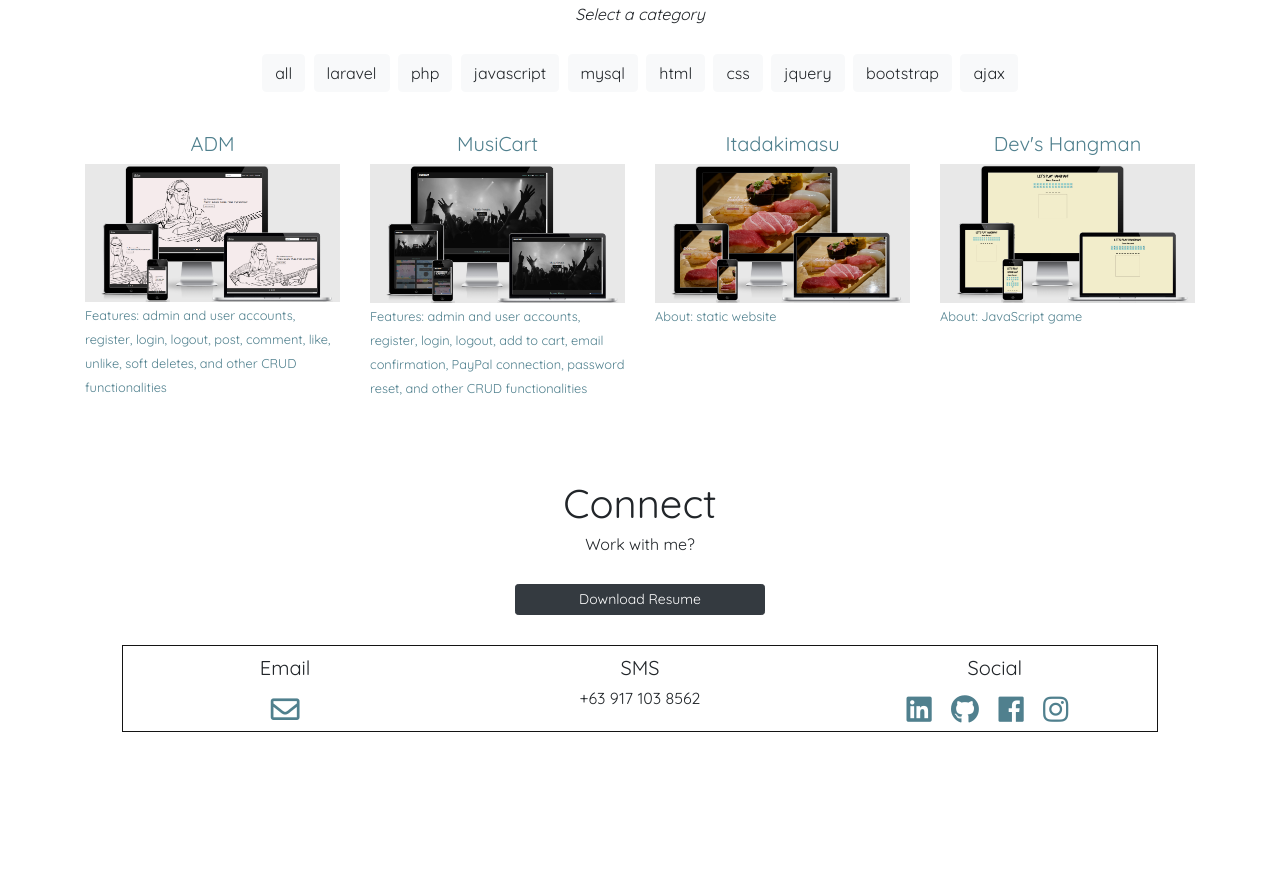
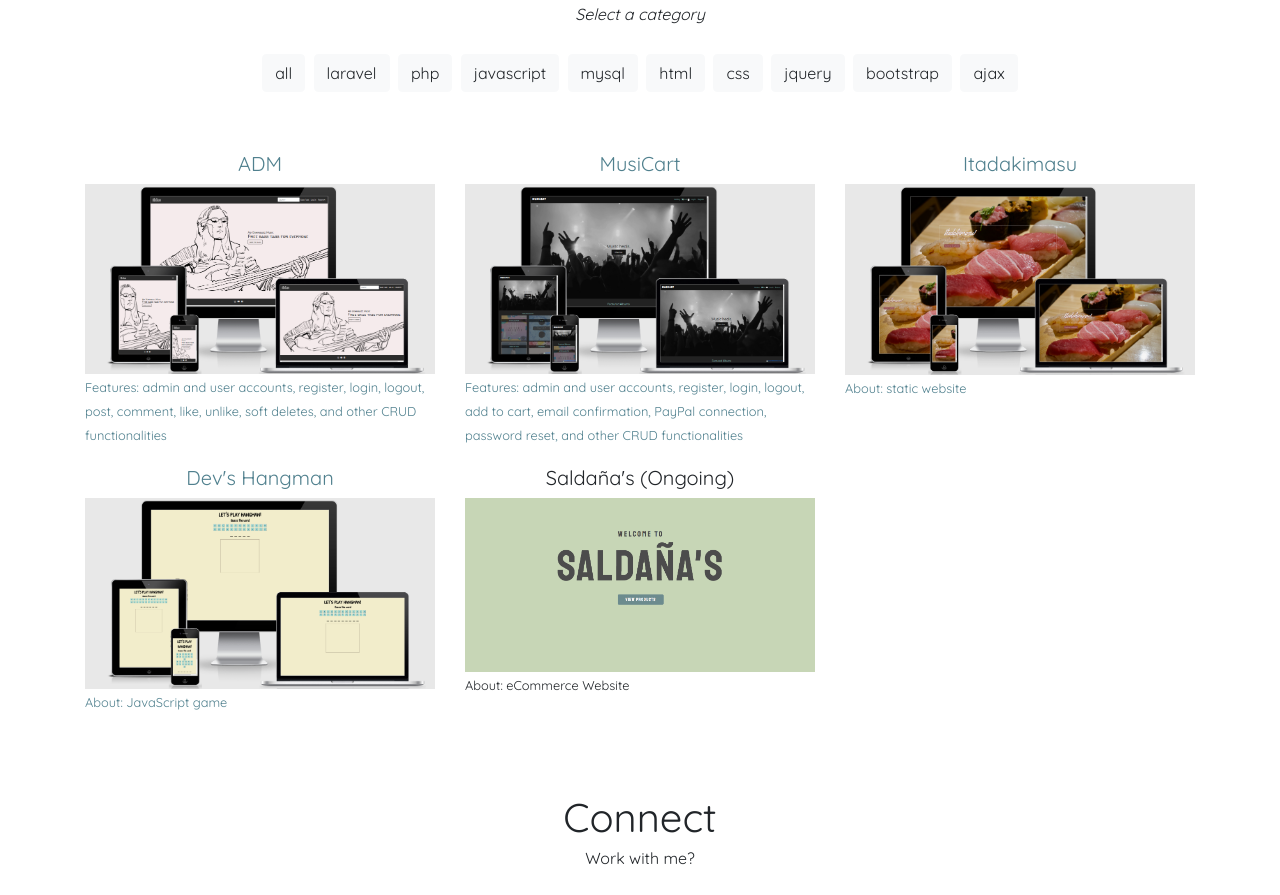
Before and after one commit to abigailsdominguez/portfolio, a plain HTML site: page index.html in a window 1280 px wide. Shown: the part 2760-3655 px from the top of the page. Before the commit the page ends 3512 px from the top, so only its background shows below. Drawn offline with nearby package versions, Linux system fonts and the light colour scheme.

Commit message:
add to portfolio

```diff
--- a/assets/css/style.css
+++ b/assets/css/style.css
@@ -117,6 +117,10 @@ html, body {
 
 .project-screenshots a h5:hover {
 	color: #141414;
+}
+
+.project-screenshots h5 {
+	margin-top: 20px;
 }
 
 /*projects end*/
--- a/assets/js/script.js
+++ b/assets/js/script.js
@@ -23,6 +23,7 @@ $(document).ready(() => {
 		$("#musicart").show();
 		$("#itadakimasu").show();
 		$("#hangman").show();
+		$("#saldanas").show();
 	});
 
 	$("#html-btn").click(() => {
@@ -30,6 +31,7 @@ $(document).ready(() => {
 		$("#musicart").show();
 		$("#itadakimasu").show();
 		$("#hangman").show();
+		$("#saldanas").show();
 	});
 
 	$("#css-btn").click(() => {
@@ -37,6 +39,7 @@ $(document).ready(() => {
 		$("#musicart").show();
 		$("#itadakimasu").show();
 		$("#hangman").show();
+		$("#saldanas").show();
 	});
 
 	$("#bootstrap-btn").click(() => {
@@ -44,6 +47,7 @@ $(document).ready(() => {
 		$("#musicart").show();
 		$("#itadakimasu").show();
 		$("#hangman").show();
+		$("#saldanas").show();
 	});
 
 	$("#laravel-btn").click(() => {
@@ -51,6 +55,7 @@ $(document).ready(() => {
 		$("#musicart").hide();
 		$("#itadakimasu").hide();
 		$("#hangman").hide();
+		$("#saldanas").show();
 	});
 
 	$("#jquery-btn").click(() => {
@@ -58,6 +63,7 @@ $(document).ready(() => {
 		$("#musicart").show();
 		$("#itadakimasu").hide();
 		$("#hangman").show();
+		$("#saldanas").show();
 	});
 
 	$("#javascript-btn").click(() => {
@@ -65,6 +71,7 @@ $(document).ready(() => {
 		$("#musicart").show();
 		$("#itadakimasu").hide();
 		$("#hangman").show();
+		$("#saldanas").show();
 	});
 
 	$("#php-btn").click(() => {
@@ -72,6 +79,7 @@ $(document).ready(() => {
 		$("#musicart").show();
 		$("#itadakimasu").hide();
 		$("#hangman").hide();
+		$("#saldanas").show();
 	});
 
 	$("#mysql-btn").click(() => {
@@ -79,6 +87,7 @@ $(document).ready(() => {
 		$("#musicart").show();
 		$("#itadakimasu").hide();
 		$("#hangman").hide();
+		$("#saldanas").show();
 	});
 
 	$("#ajax-btn").click(() => {
@@ -86,6 +95,7 @@ $(document).ready(() => {
 		$("#musicart").show();
 		$("#itadakimasu").hide();
 		$("#hangman").hide();
+		$("#saldanas").show();
 	});
 
 	$("#backtotop").click(function(){
--- a/index.html
+++ b/index.html
@@ -170,36 +170,43 @@
 					<div class="project-screenshots">
 						<div class="container">
 							<div class="row">
-								<div class="col-lg-3 col-md-6 col-sm-12" id="adm">
+								<div class="col-lg-4 col-md-6 col-sm-12" id="adm">
 									<a href="http://evening-ravine-82121.herokuapp.com/" target="_blank">
 										<h5 class="text-center">ADM</h5>
 										<img class="img-fluid" src="./assets/images/adm.png">
 										<small>Features: admin and user accounts, register, login, logout, post, comment, like, unlike, soft deletes, and other CRUD functionalities</small>
 									</a>
 								</div>
-								<div class="col-lg-3 col-md-6 col-sm-12" id="musicart">
+								<div class="col-lg-4 col-md-6 col-sm-12" id="musicart">
 									<a href="https://musicarttestuser.000webhostapp.com/" target="_blank">
 										<h5 class="text-center">MusiCart</h5>
 										<img class="img-fluid" src="./assets/images/musicart.png">
 										<small>Features: admin and user accounts, register, login, logout, add to cart, email confirmation, PayPal connection, password reset, and other CRUD functionalities</small>
 									</a>
 								</div>
-								<div class="col-lg-3 col-md-6 col-sm-2" id="itadakimasu">
+								<div class="col-lg-4 col-md-6 col-sm-2" id="itadakimasu">
 									<a href="https://abigailsdominguez.github.io/itadakimasu/" target="_blank"><h5 class="text-center">Itadakimasu</h5>
 										<img class="img-fluid" src="./assets/images/itadakimasu.png">
 										<small>About: static website</small>
 									</a>
-									</div>
-									<div class="col-lg-3 col-md-6 col-sm-12" id="hangman">
+								</div>
+								<div class="col-lg-4 col-md-6 col-sm-12" id="hangman">
 										<a href="https://abigailsdominguez.github.io/hangman/" target="_blank">
 											<h5 class="text-center">Dev's Hangman</h5>
 											<img class="img-fluid" src="./assets/images/hangman.png">
 											<small>About: JavaScript game</small>
 										</a>
-										</div>
-									</div>
+								</div>
+								<div class="col-lg-4 col-md-6 col-sm-12" id="saldanas">
+										<a>
+											<h5 class="text-center">Saldaña's (Ongoing)</h5>
+											<img class="img-fluid" src="./assets/images/saldanas.png">
+											<small>About: eCommerce Website</small>
+										</a>
 								</div>
 							</div>
+						</div>
+					</div>
 				</div>
 			</div>
 		</div>
```
Also changed, not shown: assets/images/saldanas.png (added), 2 other files.
